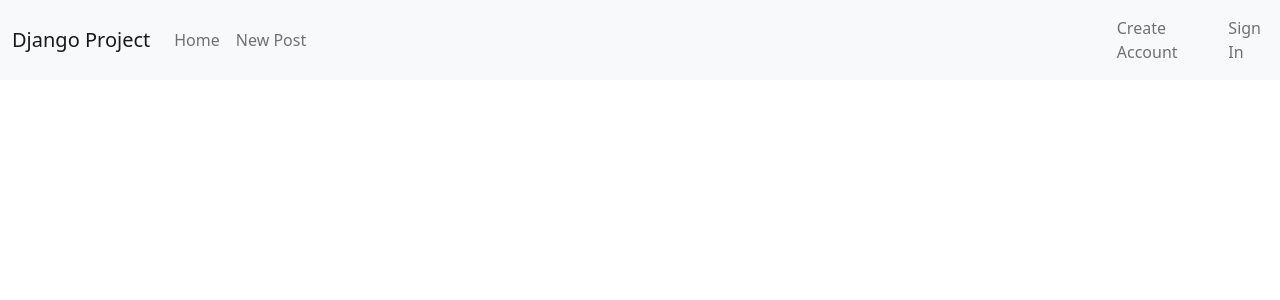
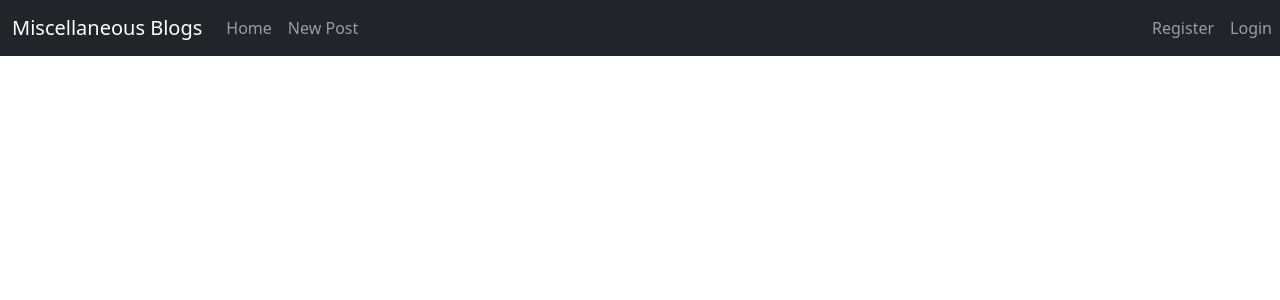
Before and after one commit to brianwarui/Django_Blog_App, a Django app: page / in a window 1280 px wide. Shown: the top 300 px of the page. Run offline with Django 4.2, Linux system fonts and the light colour scheme; data that the repository does not hold is empty.

Commit message:
main.html

```diff
--- a/blog/templates/blog/main.html
+++ b/blog/templates/blog/main.html
@@ -6,7 +6,7 @@
 	 <link rel="stylesheet" href="https://cdn.jsdelivr.net/npm/bootstrap@5.0.0/dist/css/bootstrap.min.css">
      <link rel="stylesheet" href="https://cdnjs.cloudflare.com/ajax/libs/font-awesome/6.0.0/css/all.min.css">
 
-     <title> {% block title %} {% endblock %} </title>
+     <title> Miscellaneous Blogs </title>
 
 </head>
 <body>
@@ -18,9 +18,11 @@
 	 <!-- Navigation Bar -->
 
     <!-- Navigation Bar -->
-    <nav class="navbar navbar-expand-lg navbar-light bg-light">
-        <div class="container">
-            <a class="navbar-brand" href="/">Django Project </a>
+    <nav class="navbar navbar-expand-sm navbar-dark bg-dark">
+      <div class="container-fluid">
+            <a class="navbar-brand" href="/">
+                <span class="navbar-title">Miscellaneous Blogs</span>
+            </a>
             <button class="navbar-toggler" type="button" data-bs-toggle="collapse" data-bs-target="#navbarNav" aria-controls="navbarNav" aria-expanded="false" aria-label="Toggle navigation">
                 <span class="navbar-toggler-icon"></span>
             </button>
@@ -42,8 +44,8 @@
                     <a class="nav-link" href="{% url 'profile' %}">Profile</a>
                     <a class="nav-link" href="{% url 'logout' %}"> Logout </a>
                 {% else %}
-                    <a class="nav-link" href="{% url 'register' %}"> Create Account </a>
-                    <a class="nav-link" href="{% url 'login' %}"> Sign In </a>
+                    <a class="nav-link" href="{% url 'register' %}"> Register </a>
+                    <a class="nav-link" href="{% url 'login' %}"> Login </a>
                 {% endif %}
         </div>
     </nav>
```
